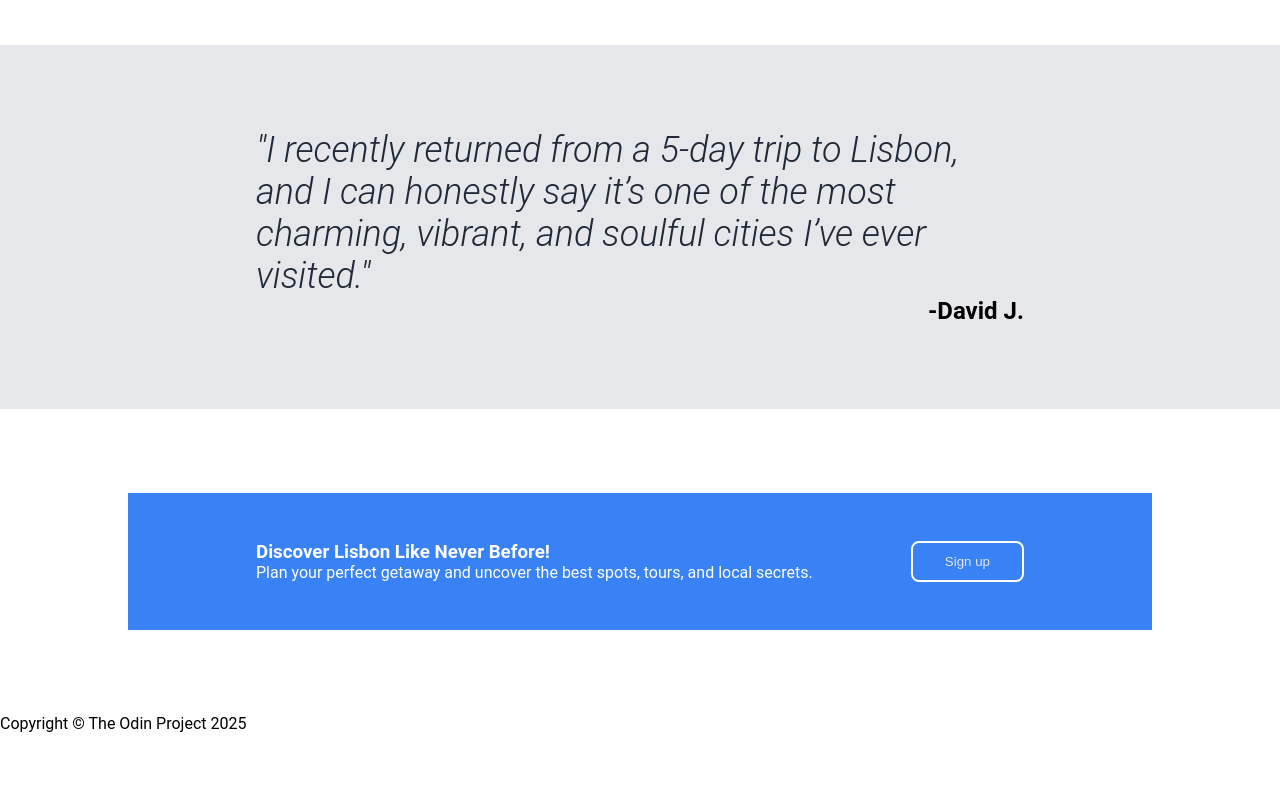
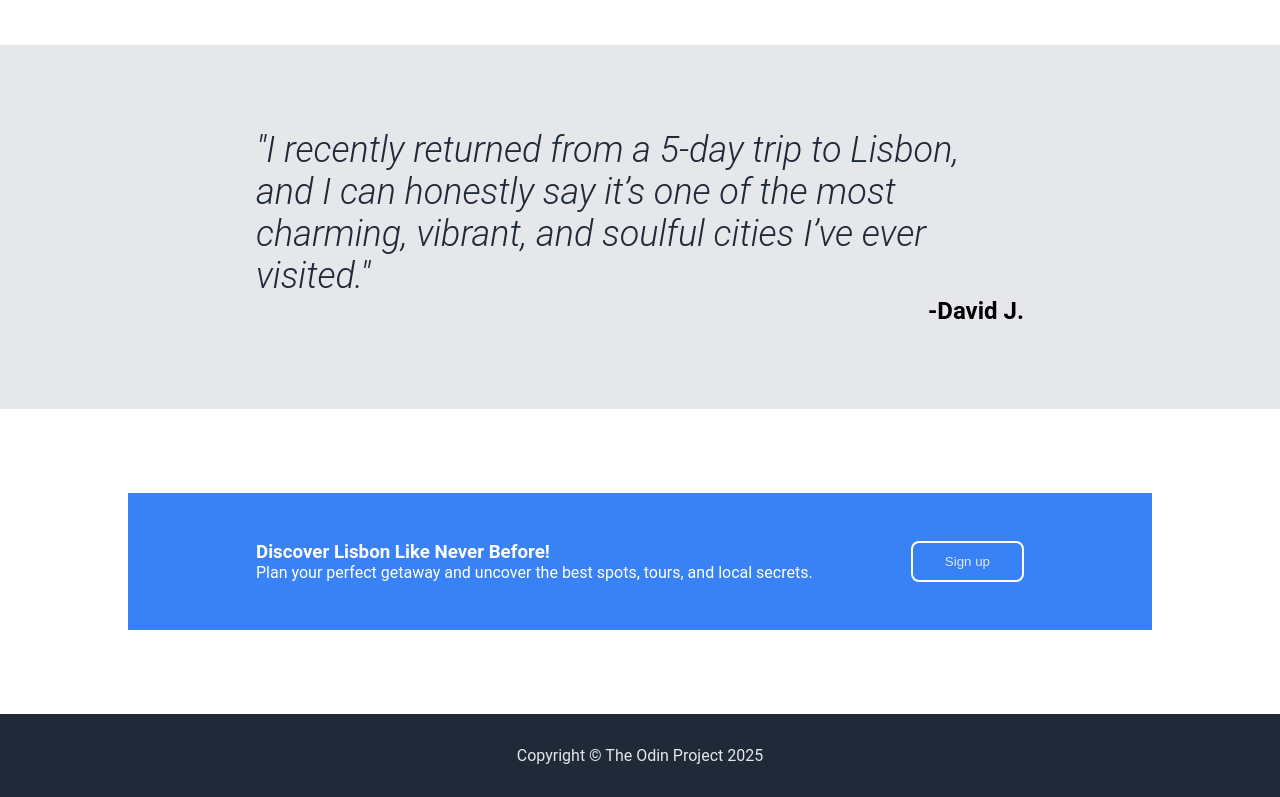
Before and after one commit to dnTeixeira/odin-landing-page, a plain HTML site: page index.html in a window 1280 px wide. Shown: the part 770-1567 px from the top of the page. Before the commit the page ends 1503 px from the top, so only its background shows below. Drawn offline with Linux system fonts and the light colour scheme.

Commit message:
(feat) add styling to the footer

```diff
--- a/style.css
+++ b/style.css
@@ -112,3 +112,10 @@ a {
 .action-button {
     border: 2px solid white;
 }
+
+.footer {
+    text-align: center;
+    background: #1f2937;
+    color: #e5e7eb;
+    padding: 32px 0px;
+}
```
